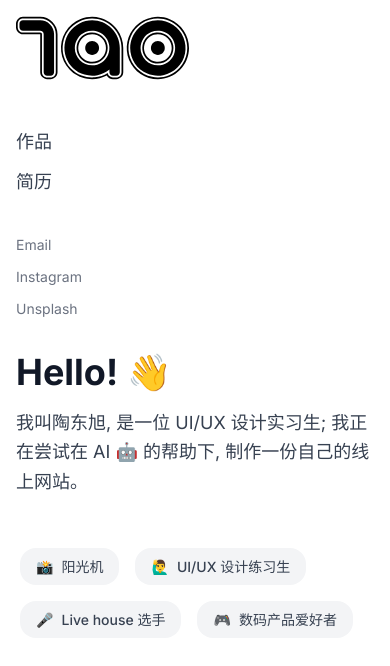
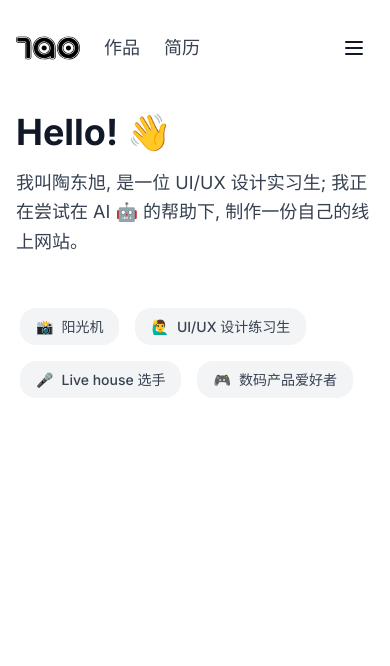
Before and after one commit to tdx-104/tdx-104.github.io, a plain HTML site: page index.html in a window 390 px wide. Drawn offline with nearby package versions, Linux system fonts and the light colour scheme.

Commit message:
增加了移动端适配

```diff
--- a/index.html
+++ b/index.html
@@ -45,6 +45,22 @@
             position: absolute;
             transition: transform 0.1s ease-out;
         }
+        .mobile-logo-container {
+            position: relative;
+            height: 64px;
+            width: 64px;
+        }
+        .mobile-logo-container img {
+            position: absolute;
+            top: 0;
+            left: 0;
+        }
+        .mobile-logo-container .eye {
+            position: absolute;
+            top: 0;
+            left: 0;
+            transition: transform 0.1s ease-out;
+        }
         .laser {
             position: absolute;
             background: linear-gradient(90deg, transparent, #ff0000, transparent);
@@ -86,17 +102,71 @@
                 opacity: 0;
             }
         }
+        /* 移动端导航样式 */
+        .mobile-nav {
+            display: none;
+        }
+        .mobile-menu-button {
+            display: none;
+        }
+        .mobile-dropdown {
+            display: none;
+            position: absolute;
+            top: 100%;
+            right: 0;
+            background: white;
+            padding: 1rem;
+            border-radius: 0.5rem;
+            box-shadow: 0 4px 6px -1px rgba(0, 0, 0, 0.1);
+            z-index: 50;
+        }
+        .mobile-dropdown.active {
+            display: block;
+        }
+        @media (max-width: 1024px) {
+            .desktop-nav {
+                display: none;
+            }
+            .mobile-nav {
+                display: flex;
+                align-items: center;
+                justify-content: space-between;
+                width: 100%;
+            }
+            .mobile-menu-button {
+                display: block;
+                padding: 0.5rem;
+                cursor: pointer;
+            }
+            .mobile-menu-button svg {
+                width: 24px;
+                height: 24px;
+            }
+            .logo-container {
+                margin-bottom: 1rem;
+            }
+            .tag-badge {
+                pointer-events: none;
+            }
+            .laser {
+                display: none;
+            }
+        }
     </style>
 </head>
 <body class="min-h-screen flex flex-col lg:flex-row p-4 sm:p-8 selection:bg-gray-300 selection:text-gray-900">
 
     <aside class="w-full lg:w-1/5 lg:pr-12 mb-8 lg:mb-0">
+        <!-- 桌面端布局 -->
+        <div class="hidden lg:block">
             <div class="mb-12 logo-container">
                 <img src="image/Tao.svg" alt="Tao Logo" class="h-16">
-            <img src="image/left-eye.svg" alt="Left Eye" class="h-16 left-eye">
-            <img src="image/right-eye.svg" alt="Right Eye" class="h-16 right-eye">
+                <img src="image/left-eye.svg" alt="Left Eye" class="h-16 left-eye eye">
+                <img src="image/right-eye.svg" alt="Right Eye" class="h-16 right-eye eye">
             </div>
-        <nav class="space-y-3">
+
+            <!-- 桌面端导航 -->
+            <nav class="desktop-nav space-y-3">
                 <div><a href="#" class="text-lg font-medium text-gray-700 hover:text-black transition-colors">作品</a></div>
                 <div><a href="#" class="text-lg font-medium text-gray-700 hover:text-black transition-colors">简历</a></div>
                 <div class="pt-6 space-y-2">
@@ -105,9 +175,39 @@
                     <div><a href="https://unsplash.com/@tdx_104" target="_blank" rel="noopener noreferrer" class="text-sm text-gray-500 hover:text-black transition-colors">Unsplash</a></div>
                 </div>
             </nav>
+        </div>
+
+        <!-- 移动端布局 -->
+        <div class="lg:hidden">
+            <nav class="mobile-nav">
+                <div class="flex items-center space-x-6">
+                    <div class="mobile-logo-container">
+                        <img src="image/Tao.svg" alt="Tao Logo" class="h-16">
+                        <img src="image/left-eye.svg" alt="Left Eye" class="h-16 left-eye eye">
+                        <img src="image/right-eye.svg" alt="Right Eye" class="h-16 right-eye eye">
+                    </div>
+                    <a href="#" class="text-lg font-medium text-gray-700 hover:text-black transition-colors">作品</a>
+                    <a href="#" class="text-lg font-medium text-gray-700 hover:text-black transition-colors">简历</a>
+                </div>
+                <div class="relative">
+                    <button class="mobile-menu-button">
+                        <svg xmlns="http://www.w3.org/2000/svg" fill="none" viewBox="0 0 24 24" stroke="currentColor">
+                            <path stroke-linecap="round" stroke-linejoin="round" stroke-width="2" d="M4 6h16M4 12h16M4 18h16" />
+                        </svg>
+                    </button>
+                    <div class="mobile-dropdown">
+                        <div class="space-y-2">
+                            <div><a href="mailto:taodongxu@live.com" class="text-sm text-gray-500 hover:text-black transition-colors block">Email</a></div>
+                            <div><a href="https://www.instagram.com/d0n9xu" target="_blank" rel="noopener noreferrer" class="text-sm text-gray-500 hover:text-black transition-colors block">Instagram</a></div>
+                            <div><a href="https://unsplash.com/@tdx_104" target="_blank" rel="noopener noreferrer" class="text-sm text-gray-500 hover:text-black transition-colors block">Unsplash</a></div>
+                        </div>
+                    </div>
+                </div>
+            </nav>
+        </div>
     </aside>
 
-    <main class="w-full lg:w-4/5">
+    <main class="w-full lg:w-4/5 lg:mt-12">
         <div class="max-w-2xl">
             <section class="mb-12">
                 <h2 class="text-4xl sm:text-5xl font-bold mb-4 text-gray-900">
@@ -141,10 +241,25 @@
     <script>
         document.addEventListener('DOMContentLoaded', function() {
             const logoContainer = document.querySelector('.logo-container');
+            const mobileLogoContainer = document.querySelector('.mobile-logo-container');
             const leftEye = document.querySelector('.left-eye');
             const rightEye = document.querySelector('.right-eye');
             const maxDistance = 8;
             const tags = document.querySelectorAll('.tag-badge');
+            const mobileMenuButton = document.querySelector('.mobile-menu-button');
+            const mobileDropdown = document.querySelector('.mobile-dropdown');
+
+            // 移动端菜单交互
+            mobileMenuButton.addEventListener('click', function() {
+                mobileDropdown.classList.toggle('active');
+            });
+
+            // 点击页面其他地方关闭菜单
+            document.addEventListener('click', function(e) {
+                if (!mobileMenuButton.contains(e.target) && !mobileDropdown.contains(e.target)) {
+                    mobileDropdown.classList.remove('active');
+                }
+            });
 
             // 创建激光元素
             const leftLaser = document.createElement('div');
@@ -159,7 +274,7 @@
             const rightEyeBlackPixel = { x: 164, y: 37 }; // 右眼黑色像素中心点
 
             function moveEyes(e) {
-                const rect = document.querySelector('.logo-container').getBoundingClientRect();
+                const rect = document.querySelector('.logo-container, .mobile-logo-container').getBoundingClientRect();
                 const centerX = rect.left + rect.width / 2;
                 const centerY = rect.top + rect.height / 2;
 
```
Lines whose indentation alone changed are shown as unchanged.
